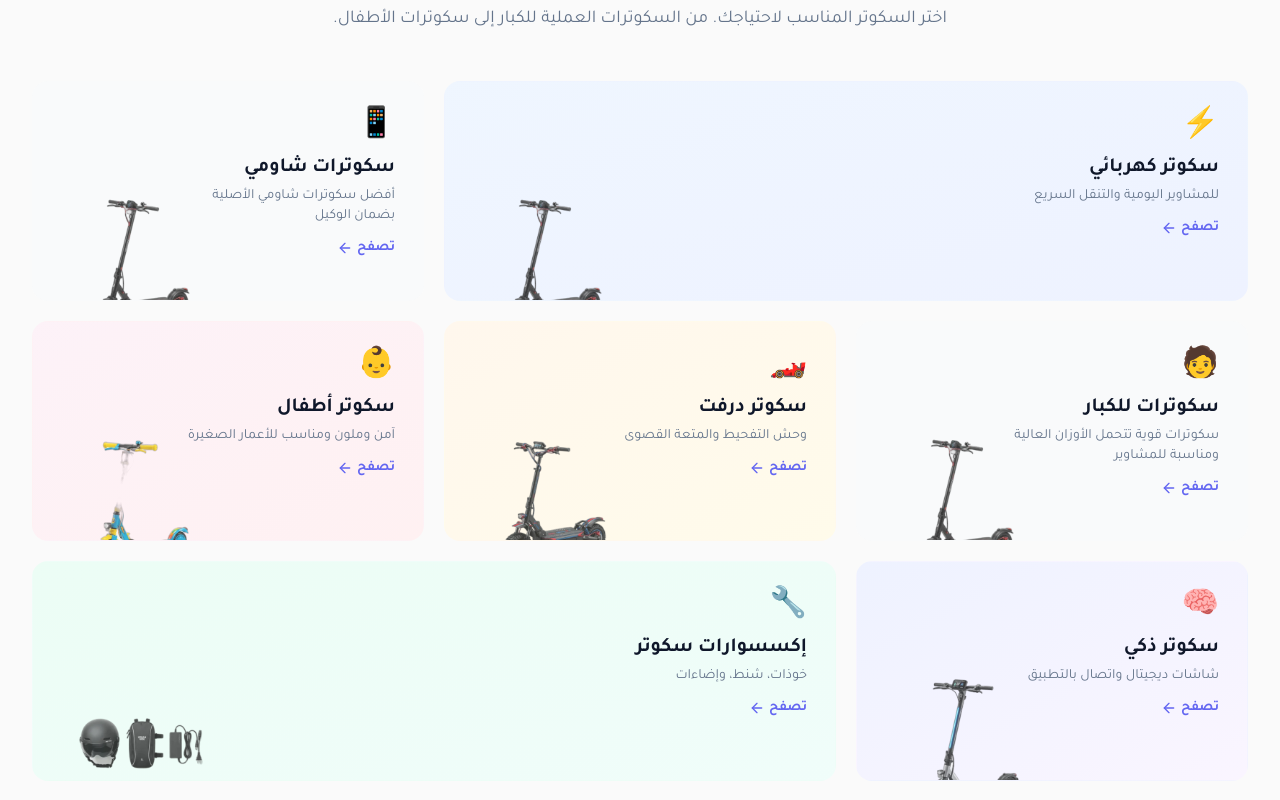
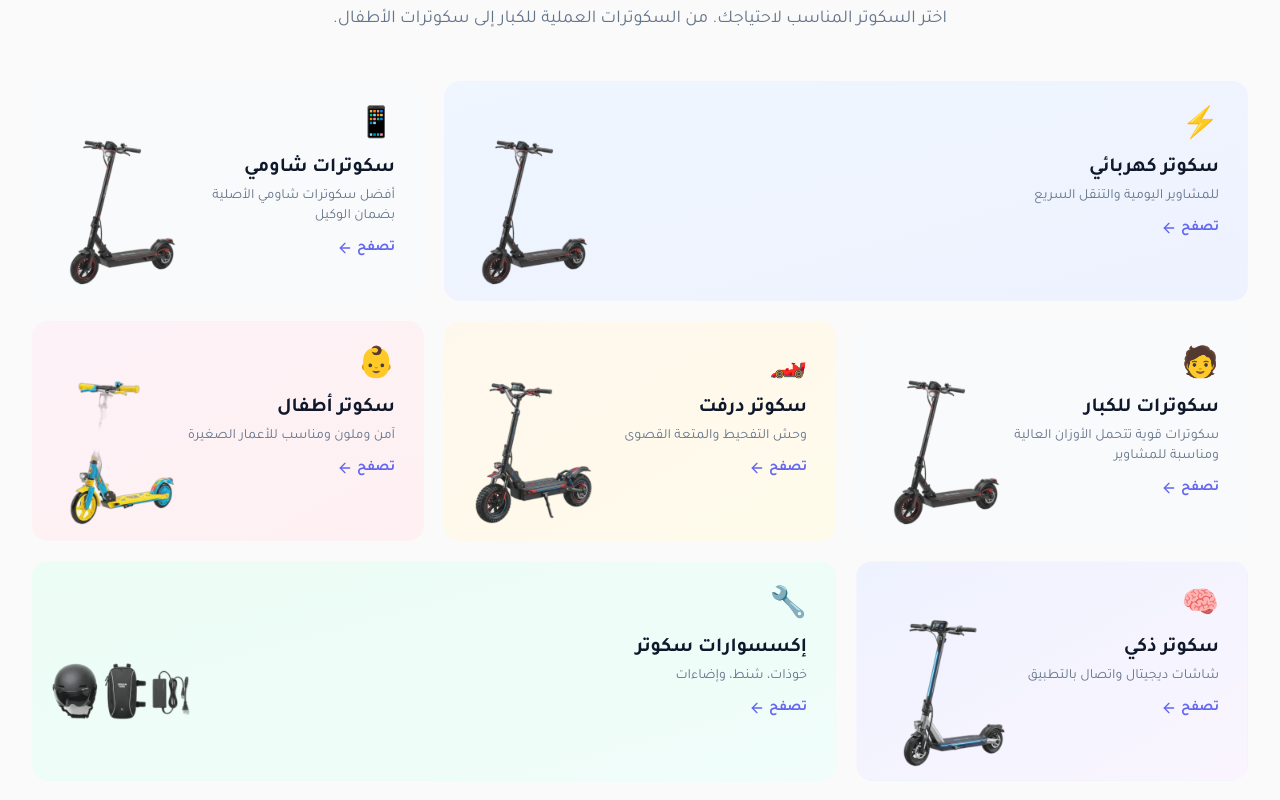
Before and after one commit to althaqelco/nshtare.com, a Next.js app: page / in a window 1280 px wide. Shown: the part 940-1740 px from the top of the page. Built offline with nearby package versions, Linux system fonts and the light colour scheme.

Commit message:
fix: adjust category grid image positioning to prevent cut-off

```diff
--- a/src/components/home/CategoryGrid.tsx
+++ b/src/components/home/CategoryGrid.tsx
@@ -55,7 +55,7 @@
                   </span>
                 </div>
 
-                <div className="absolute end-0 bottom-0 w-28 h-28 sm:w-36 sm:h-36 transform translate-x-1/4 translate-y-1/4 group-hover:scale-110 transition-transform duration-500 opacity-80 group-hover:opacity-100">
+                <div className="absolute end-2 bottom-2 w-32 h-32 sm:w-40 sm:h-40 group-hover:scale-110 group-hover:-translate-y-2 transition-transform duration-500 opacity-90 group-hover:opacity-100">
                   <Image
                     src={meta.image}
                     alt={isEn ? cat.nameEn : cat.nameAr}
```
